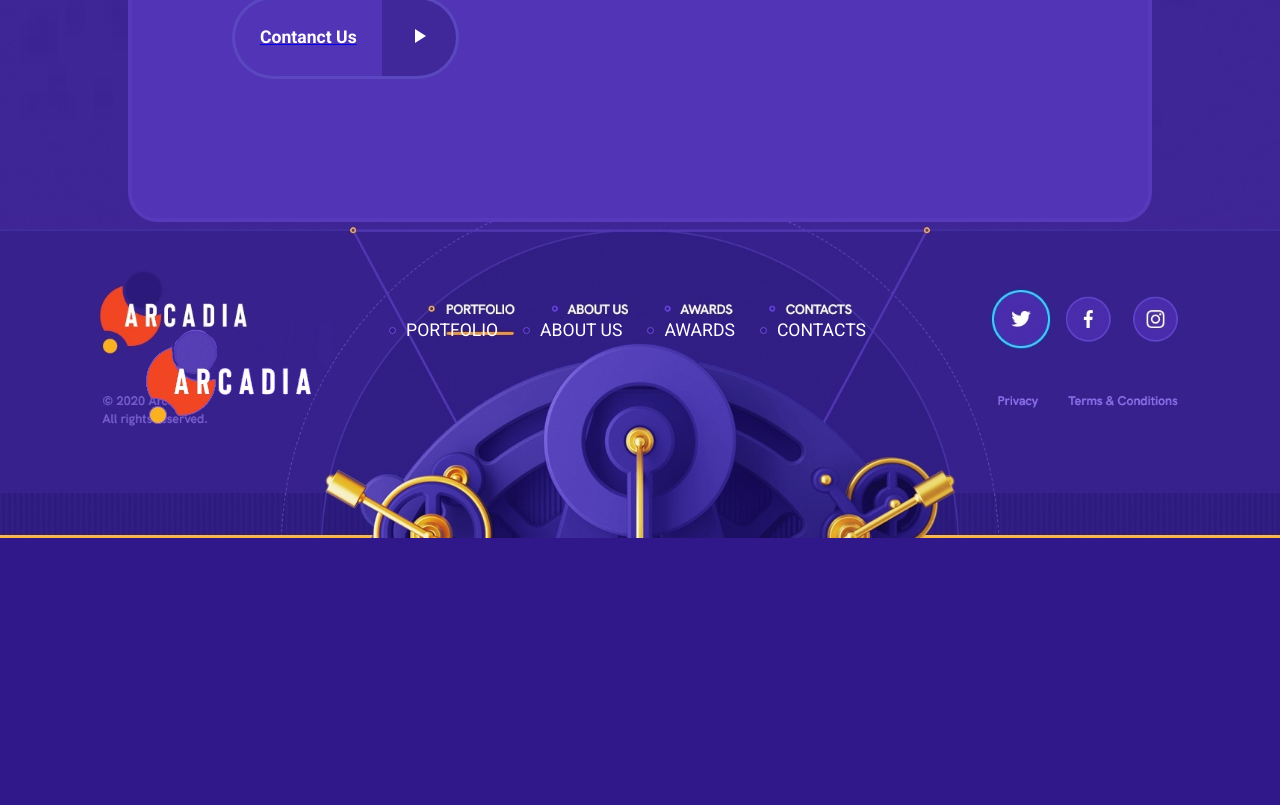
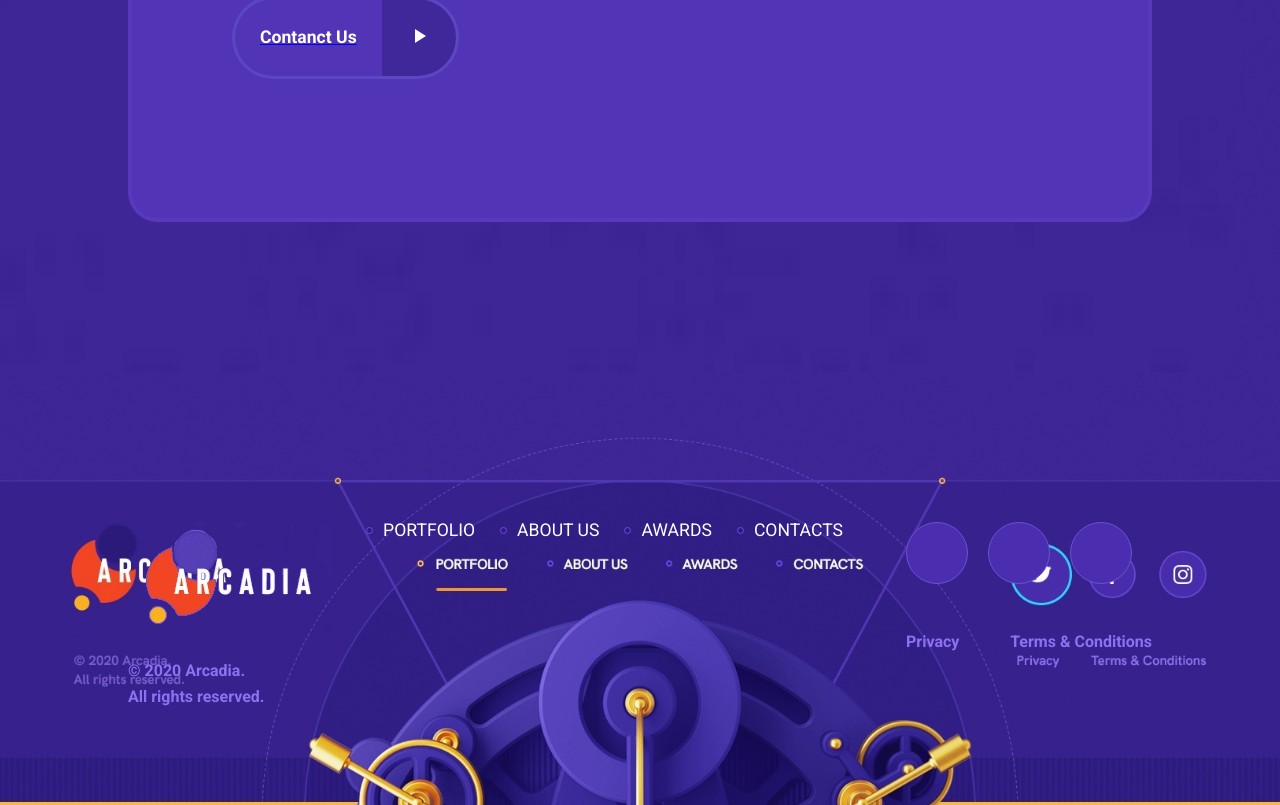
Before and after one commit to acosa188/Project-Arcadia, a React (Create React App) app: page / in a window 1280 px wide. Shown: the part 4486-5291 px from the top of the page. Before the commit the page ends 5024 px from the top, so only its background shows below. Built offline with nearby package versions, Linux system fonts and the light colour scheme.

Commit message:
Footer updates

```diff
--- a/src/App.css
+++ b/src/App.css
@@ -49,6 +49,11 @@ h5{
   font-size: 1rem;
 }
 
+h6{
+  font-weight: 700;
+  color: #8c72f1;
+}
+
 .company-title{
   text-align: center;
   padding-top: 400px;
--- a/src/Components/Footer.css
+++ b/src/Components/Footer.css
@@ -1,5 +1,41 @@
 .footer-container{
-    padding: 100px 0px;
+    padding: 300px 0px 100px 0px;
     display: flex;
     justify-content: space-between;
 }
+
+.footer-container .footer-logoClass-container .logo-footer{
+    background-color:#4b2daf;
+    border:1.5px solid #6C50D3;
+    height:60px;
+    width:60px;
+    border-radius:50%;
+    -moz-border-radius:50%;
+    -webkit-border-radius:50%;
+    margin-right: 20px;
+    display: inline-block;
+}
+
+
+.footer-container .footer-logoClass-container .logo-footer:hover{
+    border-color: #29d7fc;
+}
+
+.ptc-container{
+    display: flex;
+    justify-content: space-between;
+    padding-top: 50px;
+}
+
+.footer-copyright{
+    padding-top: 15px;
+}
+
+.footer-copyright h6{
+    margin-top: 10px;
+}
+
+.media-container{
+    display: flex;
+    justify-content: space-between;
+}
--- a/src/Components/Footer.js
+++ b/src/Components/Footer.js
@@ -9,9 +9,30 @@ class Footer extends Component{
             <div className="footer-container">
                 <div className="logoClass">
                     <img src={logo} alt="arcadia-logo"></img>
+                    <div class="footer-copyright">
+                        <h6>© 2020 Arcadia.</h6>
+                        <h6>All rights reserved.</h6>
+                    </div>
+
                 </div>
                 <HeaderNavbar />
-                <div className="logoClass">
+                <div className="footer-logoClass-container">
+                    <div class="media-container">
+                        <a href="#" className="logo-footer">
+
+                        </a>
+                        <a href="#" className="logo-footer">
+
+                        </a>
+                        <a href="#" className="logo-footer">
+
+                        </a>
+                    </div>
+
+                    <div className="ptc-container">
+                        <h6>Privacy</h6>
+                        <h6>Terms & Conditions</h6>
+                    </div>
 
                 </div>
             </div>
```
